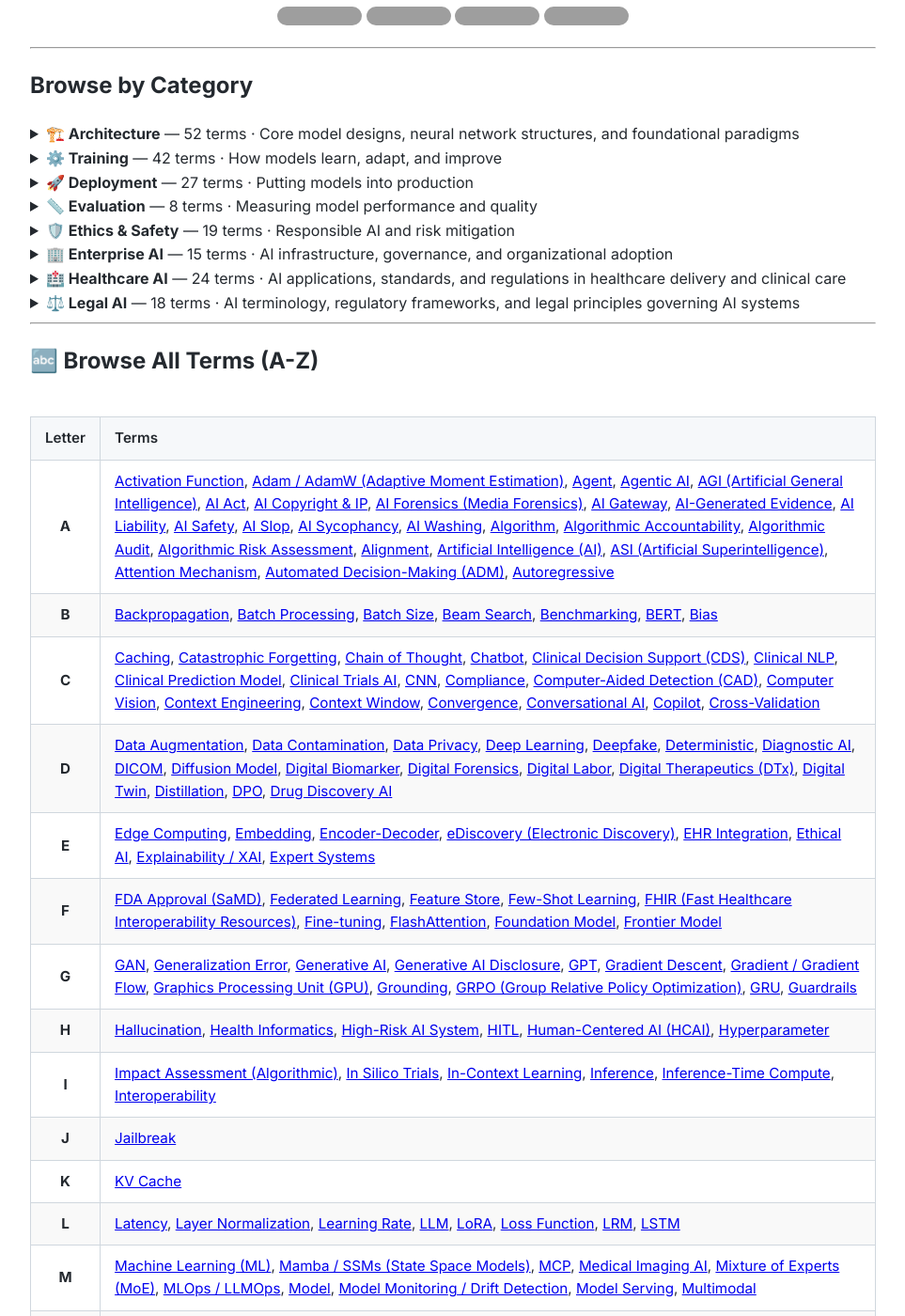
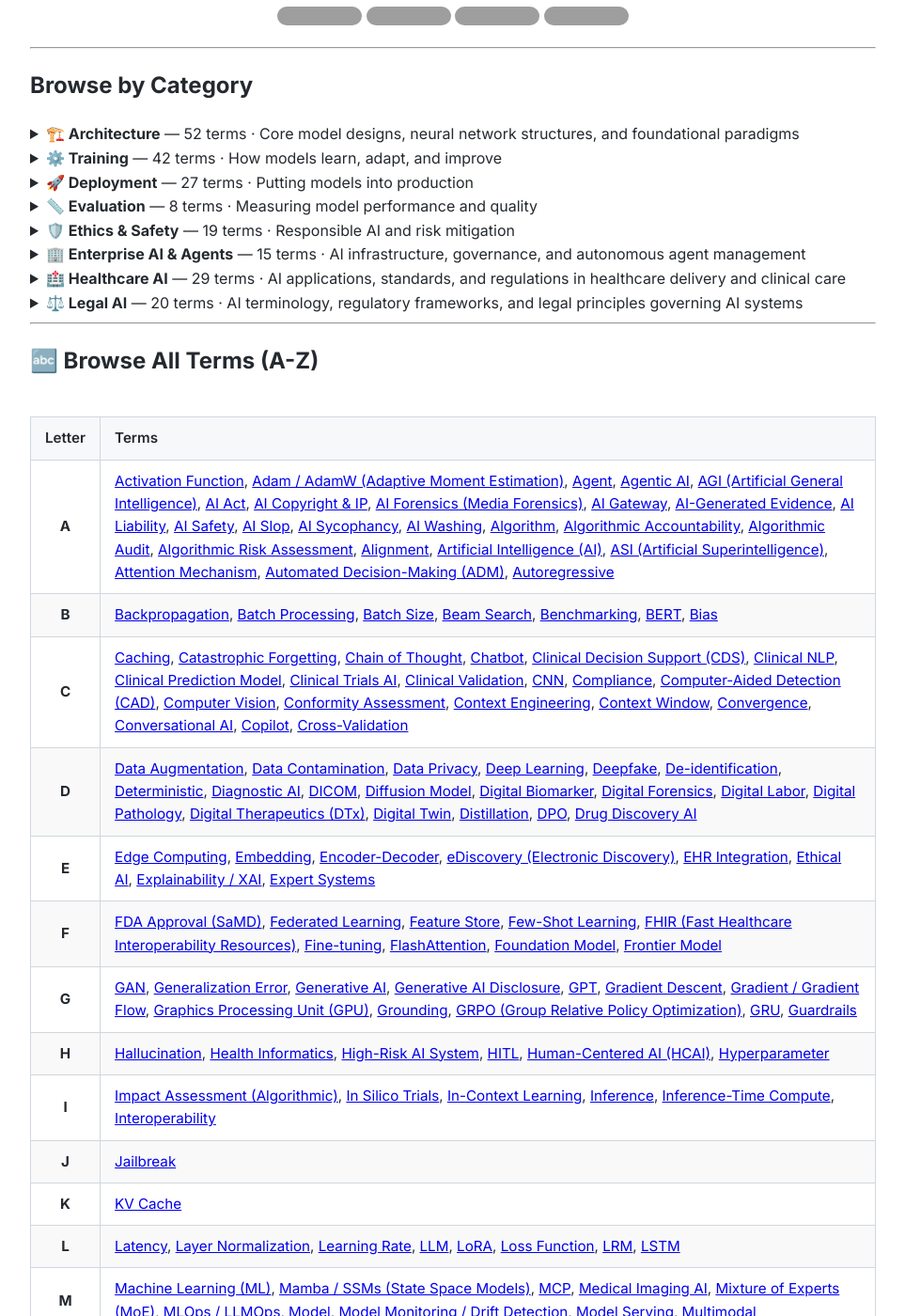
Before and after one commit to alexnubla/ai-dictionary, a Jekyll site: the page built from index.md, in a window 1280 px wide and 1400 px high, scrolled down 1257 px. Shown: the whole window at 94% size, without its empty margins (158-1121 px from the left). Built offline with Jekyll 4.4.1, drawn with Linux system fonts in a browser that asks for light colours; some of the changed text lies outside the part shown; grey boxes are pictures that could not be loaded.

Commit message:
Update index.md

```diff
--- a/index.md
+++ b/index.md
@@ -22,7 +22,7 @@ Built for **everyone** — from complete beginners to seasoned practitioners.
 > **🎯 Scope & Rigor:** We strictly exclude "confabulations," marketing fluff, or made-up buzzwords that lack real currency in standard AI terminology. This dictionary focuses exclusively on validated, widely recognized concepts with established technical definitions.
 
 <p align="center">
-  <img src="https://img.shields.io/badge/Terms-205-blue?style=for-the-badge" alt="205 Terms">
+  <img src="https://img.shields.io/badge/Terms-212-blue?style=for-the-badge" alt="212 Terms">
   <img src="https://img.shields.io/badge/Categories-8-green?style=for-the-badge" alt="8 Categories">
   <img src="https://img.shields.io/badge/Updated-August_2026-orange?style=for-the-badge" alt="Updated August 2026">
   <img src="https://img.shields.io/badge/License-MIT-purple?style=for-the-badge" alt="MIT License">
@@ -211,7 +211,7 @@ Built for **everyone** — from complete beginners to seasoned practitioners.
 </details>
 
 <details>
-<summary><strong><a href="./categories/enterprise-ai/" style="text-decoration: none !important; color: inherit !important;">🏢 Enterprise AI</a></strong> — 15 terms · AI infrastructure, governance, and organizational adoption</summary>
+<summary><strong><a href="./categories/enterprise-ai/" style="text-decoration: none !important; color: inherit !important;">🏢 Enterprise AI &amp; Agents</a></strong> — 15 terms · AI infrastructure, governance, and autonomous agent management</summary>
 
 <a href="./terms/agent/">Agent</a> ·
 <a href="./terms/agentic-ai/">Agentic AI</a> ·
@@ -232,16 +232,19 @@ Built for **everyone** — from complete beginners to seasoned practitioners.
 </details>
 
 <details>
-<summary><strong><a href="./categories/healthcare-ai/" style="text-decoration: none !important; color: inherit !important;">🏥 Healthcare AI</a></strong> — 24 terms · AI applications, standards, and regulations in healthcare delivery and clinical care</summary>
+<summary><strong><a href="./categories/healthcare-ai/" style="text-decoration: none !important; color: inherit !important;">🏥 Healthcare AI</a></strong> — 29 terms · AI applications, standards, and regulations in healthcare delivery and clinical care</summary>
 
 <a href="./terms/clinical-decision-support/">Clinical Decision Support (CDS)</a> ·
 <a href="./terms/clinical-nlp/">Clinical NLP</a> ·
 <a href="./terms/clinical-prediction-model/">Clinical Prediction Model</a> ·
 <a href="./terms/clinical-trials-ai/">Clinical Trials AI</a> ·
+<a href="./terms/clinical-validation/">Clinical Validation</a> ·
 <a href="./terms/computer-aided-detection/">Computer-Aided Detection (CAD)</a> ·
+<a href="./terms/de-identification/">De-identification</a> ·
 <a href="./terms/diagnostic-ai/">Diagnostic AI</a> ·
 <a href="./terms/dicom/">DICOM</a> ·
 <a href="./terms/digital-biomarker/">Digital Biomarker</a> ·
+<a href="./terms/digital-pathology/">Digital Pathology</a> ·
 <a href="./terms/digital-therapeutics/">Digital Therapeutics (DTx)</a> ·
 <a href="./terms/digital-twin/">Digital Twin</a> ·
 <a href="./terms/drug-discovery-ai/">Drug Discovery AI</a> ·
@@ -255,14 +258,16 @@ Built for **everyone** — from complete beginners to seasoned practitioners.
 <a href="./terms/phi/">PHI</a> ·
 <a href="./terms/precision-medicine/">Precision Medicine</a> ·
 <a href="./terms/radiomics/">Radiomics</a> ·
+<a href="./terms/real-world-evidence/">Real-World Evidence (RWE)</a> ·
 <a href="./terms/remote-patient-monitoring/">Remote Patient Monitoring (RPM)</a> ·
 <a href="./terms/regulatory-ai/">Regulatory AI</a> ·
+<a href="./terms/risk-stratification/">Risk Stratification</a> ·
 <a href="./terms/wearable-ai/">Wearable AI</a>
 
 </details>
 
 <details>
-<summary><strong><a href="./categories/legal-ai/" style="text-decoration: none !important; color: inherit !important;">⚖️ Legal AI</a></strong> — 18 terms · AI terminology, regulatory frameworks, and legal principles governing AI systems</summary>
+<summary><strong><a href="./categories/legal-ai/" style="text-decoration: none !important; color: inherit !important;">⚖️ Legal AI</a></strong> — 20 terms · AI terminology, regulatory frameworks, and legal principles governing AI systems</summary>
 
 <a href="./terms/ai-act/">AI Act</a> ·
 <a href="./terms/ai-copyright-ip/">AI Copyright & IP</a> ·
@@ -273,10 +278,12 @@ Built for **everyone** — from complete beginners to seasoned practitioners.
 <a href="./terms/algorithmic-audit/">Algorithmic Audit</a> ·
 <a href="./terms/algorithmic-risk-assessment/">Algorithmic Risk Assessment</a> ·
 <a href="./terms/automated-decision-making/">Automated Decision-Making (ADM)</a> ·
+<a href="./terms/conformity-assessment/">Conformity Assessment</a> ·
 <a href="./terms/ediscovery/">eDiscovery</a> ·
 <a href="./terms/generative-ai-disclosure/">Generative AI Disclosure</a> ·
 <a href="./terms/high-risk-ai-system/">High-Risk AI System</a> ·
 <a href="./terms/impact-assessment/">Impact Assessment</a> ·
+<a href="./terms/prohibited-ai-practices/">Prohibited AI Practices</a> ·
 <a href="./terms/regulatory-sandbox/">Regulatory Sandbox</a> ·
 <a href="./terms/right-to-explanation/">Right to Explanation</a> ·
 <a href="./terms/systemic-risk/">Systemic Risk</a> ·
@@ -295,8 +302,8 @@ Built for **everyone** — from complete beginners to seasoned practitioners.
 | :---: | :--- |
 | **A** | [Activation Function](./terms/activation-function/), [Adam / AdamW (Adaptive Moment Estimation)](./terms/adam-adamw/), [Agent](./terms/agent/), [Agentic AI](./terms/agentic-ai/), [AGI (Artificial General Intelligence)](./terms/agi/), [AI Act](./terms/ai-act/), [AI Copyright & IP](./terms/ai-copyright-ip/), [AI Forensics (Media Forensics)](./terms/ai-forensics/), [AI Gateway](./terms/ai-gateway/), [AI-Generated Evidence](./terms/ai-generated-evidence/), [AI Liability](./terms/ai-liability/), [AI Safety](./terms/ai-safety/), [AI Slop](./terms/ai-slop/), [AI Sycophancy](./terms/ai-sycophancy/), [AI Washing](./terms/ai-washing/), [Algorithm](./terms/algorithm/), [Algorithmic Accountability](./terms/algorithmic-accountability/), [Algorithmic Audit](./terms/algorithmic-audit/), [Algorithmic Risk Assessment](./terms/algorithmic-risk-assessment/), [Alignment](./terms/alignment/), [Artificial Intelligence (AI)](./terms/artificial-intelligence/), [ASI (Artificial Superintelligence)](./terms/asi/), [Attention Mechanism](./terms/attention-mechanism/), [Automated Decision-Making (ADM)](./terms/automated-decision-making/), [Autoregressive](./terms/autoregressive/) |
 | **B** | [Backpropagation](./terms/backpropagation/), [Batch Processing](./terms/batch-processing/), [Batch Size](./terms/batch-size/), [Beam Search](./terms/beam-search/), [Benchmarking](./terms/benchmarking/), [BERT](./terms/bert/), [Bias](./terms/bias/) |
-| **C** | [Caching](./terms/caching/), [Catastrophic Forgetting](./terms/catastrophic-forgetting/), [Chain of Thought](./terms/chain-of-thought/), [Chatbot](./terms/chatbot/), [Clinical Decision Support (CDS)](./terms/clinical-decision-support/), [Clinical NLP](./terms/clinical-nlp/), [Clinical Prediction Model](./terms/clinical-prediction-model/), [Clinical Trials AI](./terms/clinical-trials-ai/), [CNN](./terms/cnn/), [Compliance](./terms/compliance/), [Computer-Aided Detection (CAD)](./terms/computer-aided-detection/), [Computer Vision](./terms/computer-vision/), [Context Engineering](./terms/context-engineering/), [Context Window](./terms/context-window/), [Convergence](./terms/convergence/), [Conversational AI](./terms/conversational-ai/), [Copilot](./terms/copilot/), [Cross-Validation](./terms/cross-validation/) |
-| **D** | [Data Augmentation](./terms/data-augmentation/), [Data Contamination](./terms/data-contamination/), [Data Privacy](./terms/data-privacy/), [Deep Learning](./terms/deep-learning/), [Deepfake](./terms/deepfake/), [Deterministic](./terms/deterministic/), [Diagnostic AI](./terms/diagnostic-ai/), [DICOM](./terms/dicom/), [Diffusion Model](./terms/diffusion-model/), [Digital Biomarker](./terms/digital-biomarker/), [Digital Forensics](./terms/digital-forensics/), [Digital Labor](./terms/digital-labor/), [Digital Therapeutics (DTx)](./terms/digital-therapeutics/), [Digital Twin](./terms/digital-twin/), [Distillation](./terms/distillation/), [DPO](./terms/dpo/), [Drug Discovery AI](./terms/drug-discovery-ai/) |
+| **C** | [Caching](./terms/caching/), [Catastrophic Forgetting](./terms/catastrophic-forgetting/), [Chain of Thought](./terms/chain-of-thought/), [Chatbot](./terms/chatbot/), [Clinical Decision Support (CDS)](./terms/clinical-decision-support/), [Clinical NLP](./terms/clinical-nlp/), [Clinical Prediction Model](./terms/clinical-prediction-model/), [Clinical Trials AI](./terms/clinical-trials-ai/), [Clinical Validation](./terms/clinical-validation/), [CNN](./terms/cnn/), [Compliance](./terms/compliance/), [Computer-Aided Detection (CAD)](./terms/computer-aided-detection/), [Computer Vision](./terms/computer-vision/), [Conformity Assessment](./terms/conformity-assessment/), [Context Engineering](./terms/context-engineering/), [Context Window](./terms/context-window/), [Convergence](./terms/convergence/), [Conversational AI](./terms/conversational-ai/), [Copilot](./terms/copilot/), [Cross-Validation](./terms/cross-validation/) |
+| **D** | [Data Augmentation](./terms/data-augmentation/), [Data Contamination](./terms/data-contamination/), [Data Privacy](./terms/data-privacy/), [Deep Learning](./terms/deep-learning/), [Deepfake](./terms/deepfake/), [De-identification](./terms/de-identification/), [Deterministic](./terms/deterministic/), [Diagnostic AI](./terms/diagnostic-ai/), [DICOM](./terms/dicom/), [Diffusion Model](./terms/diffusion-model/), [Digital Biomarker](./terms/digital-biomarker/), [Digital Forensics](./terms/digital-forensics/), [Digital Labor](./terms/digital-labor/), [Digital Pathology](./terms/digital-pathology/), [Digital Therapeutics (DTx)](./terms/digital-therapeutics/), [Digital Twin](./terms/digital-twin/), [Distillation](./terms/distillation/), [DPO](./terms/dpo/), [Drug Discovery AI](./terms/drug-discovery-ai/) |
 | **E** | [Edge Computing](./terms/edge-computing/), [Embedding](./terms/embedding/), [Encoder-Decoder](./terms/encoder-decoder/), [eDiscovery (Electronic Discovery)](./terms/ediscovery/), [EHR Integration](./terms/ehr-integration/), [Ethical AI](./terms/ethical-ai/), [Explainability / XAI](./terms/explainability/), [Expert Systems](./terms/expert-systems/) |
 | **F** | [FDA Approval (SaMD)](./terms/fda-approval-samd/), [Federated Learning](./terms/federated-learning/), [Feature Store](./terms/feature-store/), [Few-Shot Learning](./terms/few-shot-learning/), [FHIR (Fast Healthcare Interoperability Resources)](./terms/fhir/), [Fine-tuning](./terms/fine-tuning/), [FlashAttention](./terms/flashattention/), [Foundation Model](./terms/foundation-model/), [Frontier Model](./terms/frontier-model/) |
 | **G** | [GAN](./terms/gan/), [Generalization Error](./terms/generalization-error/), [Generative AI](./terms/generative-ai/), [Generative AI Disclosure](./terms/generative-ai-disclosure/), [GPT](./terms/gpt/), [Gradient Descent](./terms/gradient-descent/), [Gradient / Gradient Flow](./terms/gradient-flow/), [Graphics Processing Unit (GPU)](./terms/graphics-processing-unit/), [Grounding](./terms/grounding/), [GRPO (Group Relative Policy Optimization)](./terms/grpo/), [GRU](./terms/gru/), [Guardrails](./terms/guardrails/) |
```
Also changed, not shown: other parts of index.md (+5 -5 lines).
